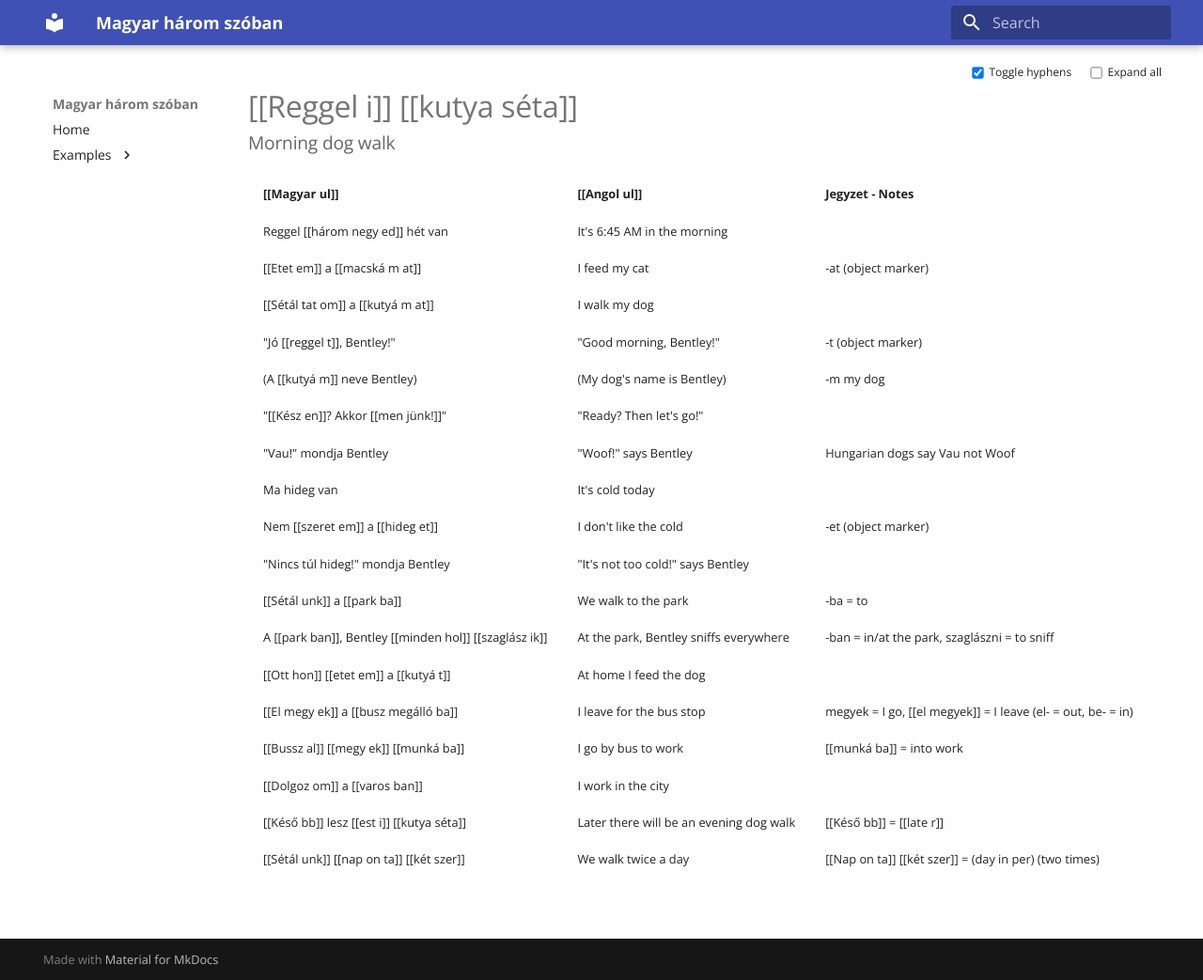
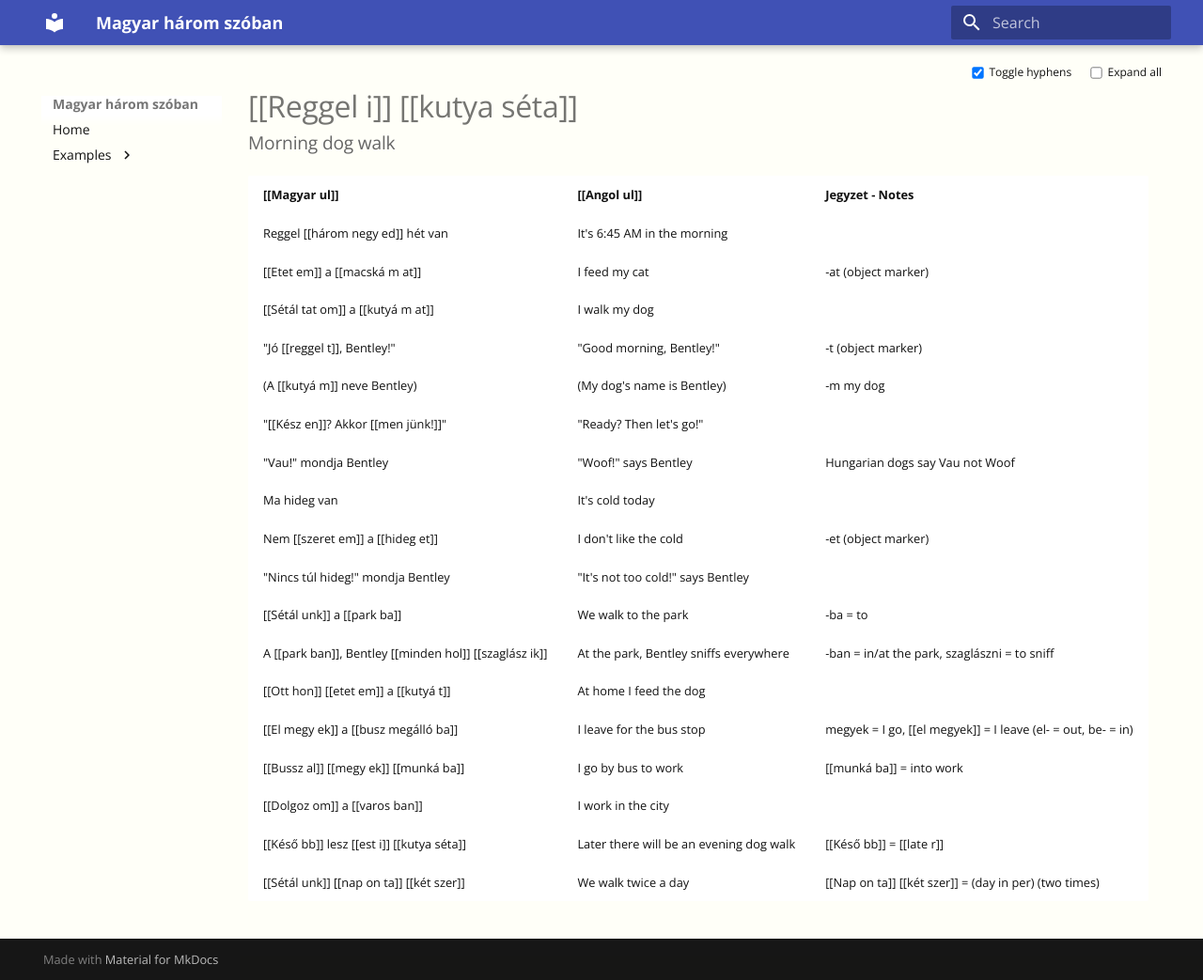
Before and after one commit to baxy750/mhs, an MkDocs documentation site: the page built from docs/week1.md, in a window 1280 px wide and 1043 px high. Shown: the whole window at 94% size. Built offline with MkDocs 1.6.1 and Material for MkDocs 9.7.7, drawn with Linux system fonts in a browser that asks for light colours.

Commit message:
Update content

```diff
--- a/docs/css/morph.css
+++ b/docs/css/morph.css
@@ -1,3 +1,21 @@
+/* Tufte-inspired color scheme */
+body,
+.md-main,
+.md-content {
+  background-color: #fffff8 !important;  /* off-white page background */
+  color: #111111 !important;             /* off-black text */
+}
+/* Make sure Markdown content uses off-black text */
+.md-typeset {
+  color: #111111 !important;
+}
+/* Also override sidebar backgrounds if you want them matching */
+.md-sidebar--primary,
+.md-sidebar--secondary {
+  background-color: #fffff8 !important;
+}
+
+
 /* Optional styling for morph spans */
 [data-hyphen] {
   cursor: pointer;
@@ -28,9 +46,9 @@
 /* Reduce vertical spacing in tables */
 .md-typeset table td,
 .md-typeset table th {
-  line-height: 1.2 !important;   /* tighter than 1.5 */
-  padding-top: 0.2em;            /* optional: smaller padding */
-  padding-bottom: 0.2em;
+  line-height: 1.3 !important;   /* tighter than 1.5 */
+  padding-top: 0.0em;            /* optional: smaller padding */
+  padding-bottom: 0.0em;
 }
 
 
```
